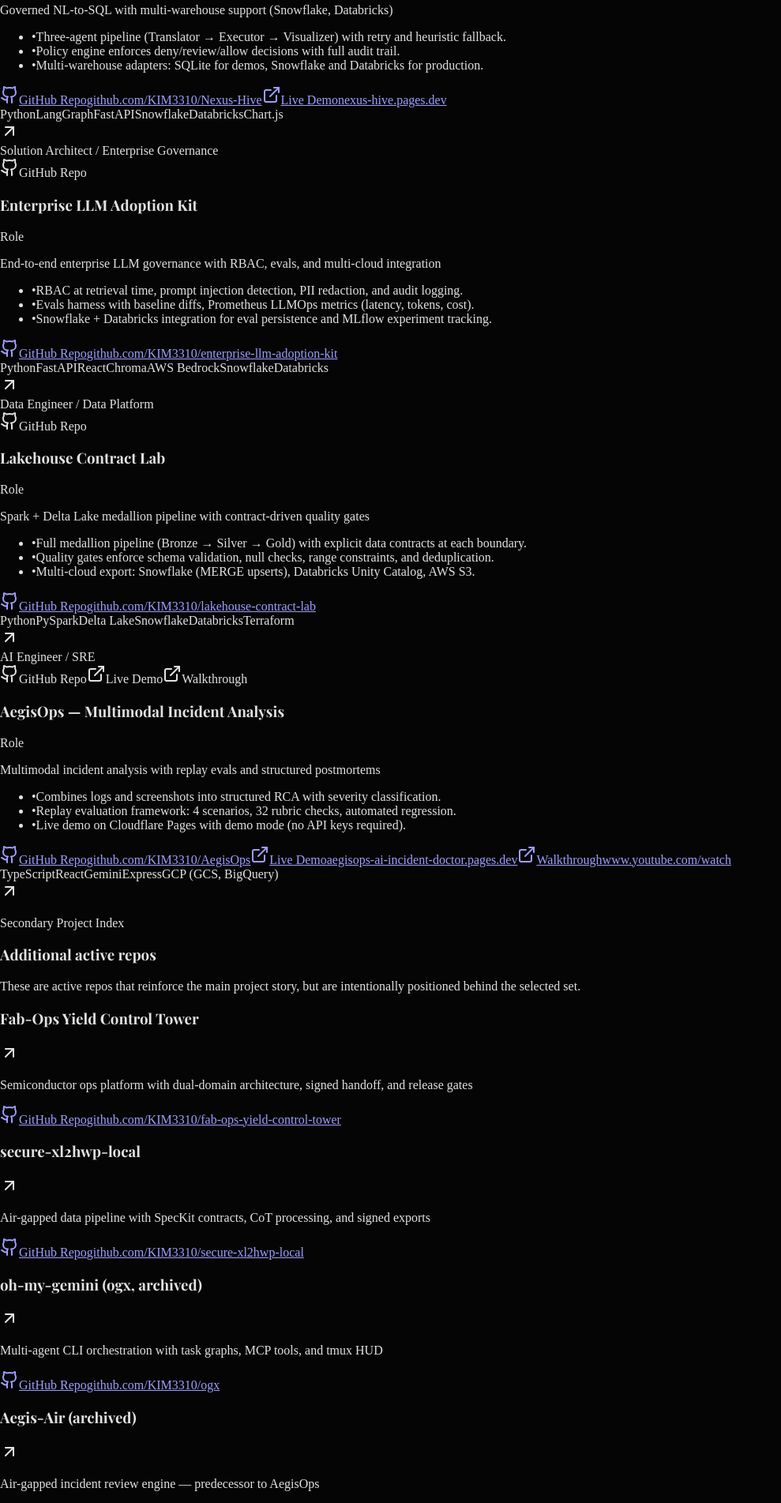
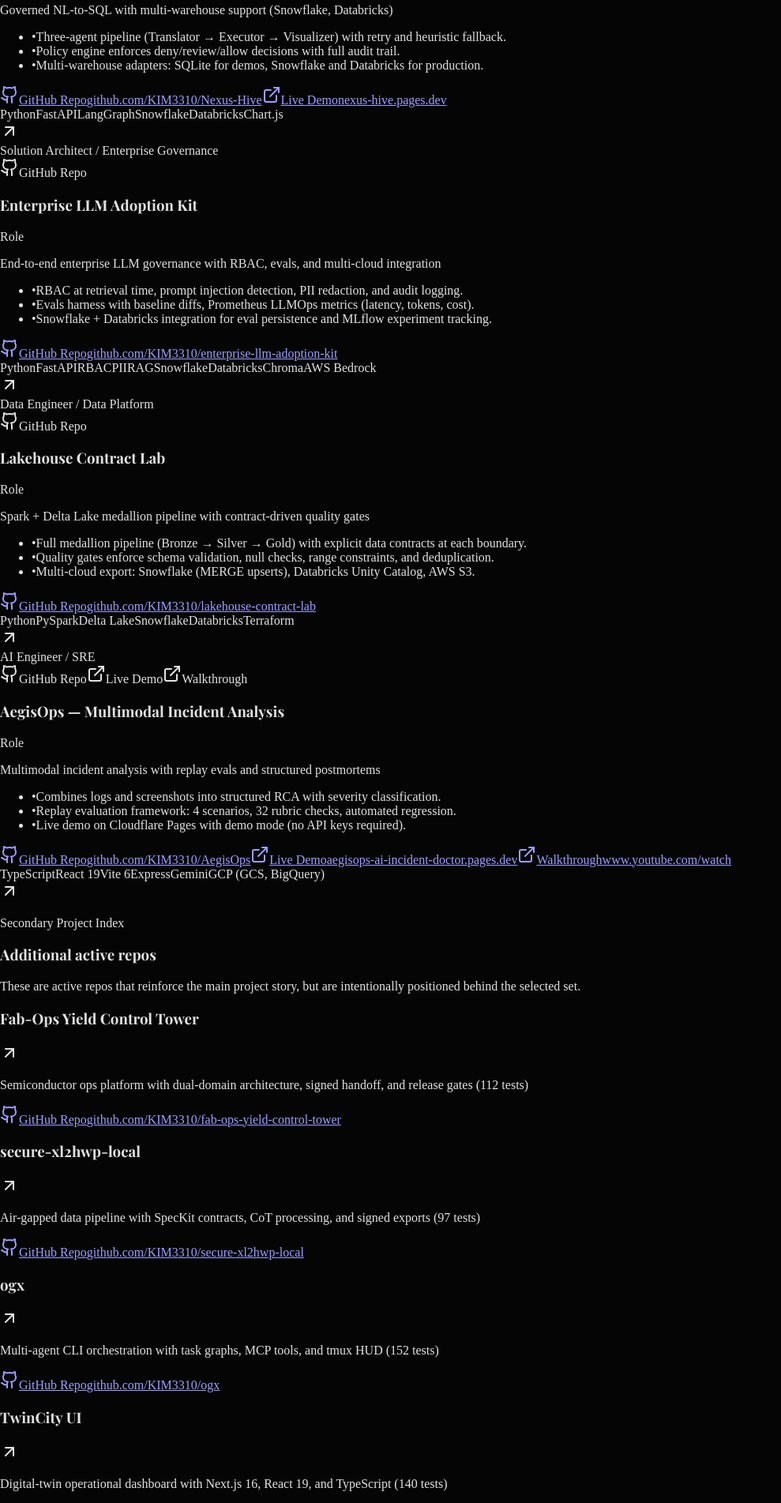
Before and after one commit to KIM3310/doeon-kim-portfolio, a React (Vite) app: page / in a window 1280 px wide. Shown: the part 3620-5523 px from the top of the page at 79% size, without its empty margins (0-989 px from the left). Built offline with nearby package versions, Linux system fonts and the light colour scheme; a web font is replaced by a local one.

Commit message:
feat: update portfolio with latest project stats (3,500+ tests across 22 repos)

```diff
--- a/constants.ts
+++ b/constants.ts
@@ -16,7 +16,7 @@ export const PROFILE: Profile = {
   linkedin: 'https://www.linkedin.com/in/doeon-kim-4742a2388',
   catchphrase: 'Reliable AI systems — from tool-calling middleware to governed data platforms',
   intro:
-    'I build production-grade AI systems with a focus on reliability, governance, and multi-cloud data platform integration. Core expertise spans tool-calling middleware (25% → 90% benchmark lift, npm published), LLM fine-tuning (QLoRA + BFCL evaluation), governed NL-to-SQL with Snowflake and Databricks adapters, enterprise LLM adoption with RBAC and audit trails, and lakehouse pipelines with contract-driven quality gates. 2,000+ tests across the portfolio.',
+    'I build production-grade AI systems with a focus on reliability, governance, and multi-cloud data platform integration. Core expertise spans tool-calling middleware (25% → 90% benchmark lift, npm published), LLM fine-tuning (QLoRA + BFCL evaluation), governed NL-to-SQL with Snowflake and Databricks adapters, enterprise LLM adoption with RBAC and audit trails, and lakehouse pipelines with contract-driven quality gates. 3,500+ tests across 22 repos.',
 };
 
 export const PORTFOLIO_LIVE_URL = 'https://kim3310.github.io/doeon-kim-portfolio/';
@@ -72,9 +72,9 @@ export const PROJECTS: Project[] = [
     achievements: [
       '90% success rate on 40-case benchmark with parser recovery, schema coercion, and bounded retries.',
       'Published as @ai-sdk-tool/parser on npm — composable AI SDK middleware for any provider.',
-      '1,713 tests, codecov integration, multi-cloud deployment (GCP Cloud Run, K8s, Vercel, Cloudflare).',
+      '1,720 tests, codecov integration, multi-cloud deployment (GCP Cloud Run, K8s, Vercel, Cloudflare).',
     ],
-    tech: ['TypeScript', 'AI SDK', 'Zod', 'OpenTelemetry', 'Prometheus', 'Kubernetes'],
+    tech: ['TypeScript', 'AI SDK', 'Vitest', 'Biome', 'Zod', 'OpenTelemetry', 'Prometheus', 'Kubernetes'],
     links: { demo: PRIMARY_PROOF_URL, github: 'https://github.com/KIM3310/stage-pilot', youtube: 'https://youtu.be/6trgTH1vX4M' },
   },
   {
@@ -85,8 +85,9 @@ export const PROJECTS: Project[] = [
       'Fine-tuned Qwen2.5-7B-Instruct with QLoRA (rank=16, 4-bit NF4) on 29K tool-calling examples.',
       'Evaluated against Berkeley Function-Calling Leaderboard — community benchmark, not self-built eval.',
       'Served via vLLM OpenAI-compatible endpoint, plugs directly into stage-pilot middleware.',
+      '108 tests covering data loading, LoRA merge, BFCL evaluation, and inference pipelines.',
     ],
-    tech: ['Python', 'PyTorch', 'PEFT/QLoRA', 'vLLM', 'HuggingFace', 'W&B'],
+    tech: ['Python', 'PyTorch', 'PEFT/QLoRA', 'BFCL', 'Kaggle T4', 'vLLM', 'HuggingFace', 'W&B'],
     links: { github: 'https://github.com/KIM3310/tool-call-finetune-lab' },
   },
   // --- Data Platform + AI ---
@@ -98,8 +99,9 @@ export const PROJECTS: Project[] = [
       'Three-agent pipeline (Translator → Executor → Visualizer) with retry and heuristic fallback.',
       'Policy engine enforces deny/review/allow decisions with full audit trail.',
       'Multi-warehouse adapters: SQLite for demos, Snowflake and Databricks for production.',
+      '166 tests covering agent orchestration, policy enforcement, and multi-warehouse adapters.',
     ],
-    tech: ['Python', 'LangGraph', 'FastAPI', 'Snowflake', 'Databricks', 'Chart.js'],
+    tech: ['Python', 'FastAPI', 'LangGraph', 'Snowflake', 'Databricks', 'Chart.js'],
     links: { github: 'https://github.com/KIM3310/Nexus-Hive', demo: 'https://nexus-hive.pages.dev' },
   },
   // --- Solution Architect ---
@@ -111,8 +113,9 @@ export const PROJECTS: Project[] = [
       'RBAC at retrieval time, prompt injection detection, PII redaction, and audit logging.',
       'Evals harness with baseline diffs, Prometheus LLMOps metrics (latency, tokens, cost).',
       'Snowflake + Databricks integration for eval persistence and MLflow experiment tracking.',
+      '240 tests covering RBAC, PII redaction, RAG retrieval, and eval harness pipelines.',
     ],
-    tech: ['Python', 'FastAPI', 'React', 'Chroma', 'AWS Bedrock', 'Snowflake', 'Databricks'],
+    tech: ['Python', 'FastAPI', 'RBAC', 'PII', 'RAG', 'Snowflake', 'Databricks', 'Chroma', 'AWS Bedrock'],
     links: { github: 'https://github.com/KIM3310/enterprise-llm-adoption-kit' },
   },
   // --- Data Engineering ---
@@ -124,6 +127,7 @@ export const PROJECTS: Project[] = [
       'Full medallion pipeline (Bronze → Silver → Gold) with explicit data contracts at each boundary.',
       'Quality gates enforce schema validation, null checks, range constraints, and deduplication.',
       'Multi-cloud export: Snowflake (MERGE upserts), Databricks Unity Catalog, AWS S3.',
+      '81 tests covering medallion pipeline stages, contract validation, and multi-cloud exports.',
     ],
     tech: ['Python', 'PySpark', 'Delta Lake', 'Snowflake', 'Databricks', 'Terraform'],
     links: { github: 'https://github.com/KIM3310/lakehouse-contract-lab' },
@@ -137,20 +141,29 @@ export const PROJECTS: Project[] = [
       'Combines logs and screenshots into structured RCA with severity classification.',
       'Replay evaluation framework: 4 scenarios, 32 rubric checks, automated regression.',
       'Live demo on Cloudflare Pages with demo mode (no API keys required).',
+      '169 tests covering multimodal analysis, replay evaluation, and postmortem generation.',
     ],
-    tech: ['TypeScript', 'React', 'Gemini', 'Express', 'GCP (GCS, BigQuery)'],
+    tech: ['TypeScript', 'React 19', 'Vite 6', 'Express', 'Gemini', 'GCP (GCS, BigQuery)'],
     links: { demo: 'https://aegisops-ai-incident-doctor.pages.dev', github: 'https://github.com/KIM3310/AegisOps', youtube: 'https://www.youtube.com/watch?v=FOcjPcMheIg' },
   },
 ];
 
 export const SECONDARY_PROJECTS: SecondaryProject[] = [
-  { title: 'Fab-Ops Yield Control Tower', focus: 'Semiconductor ops platform with dual-domain architecture, signed handoff, and release gates', github: 'https://github.com/KIM3310/fab-ops-yield-control-tower' },
-  { title: 'secure-xl2hwp-local', focus: 'Air-gapped data pipeline with SpecKit contracts, CoT processing, and signed exports', github: 'https://github.com/KIM3310/secure-xl2hwp-local' },
-  { title: 'oh-my-gemini (ogx, archived)', focus: 'Multi-agent CLI orchestration with task graphs, MCP tools, and tmux HUD', github: 'https://github.com/KIM3310/ogx' },
-  { title: 'Aegis-Air (archived)', focus: 'Air-gapped incident review engine — predecessor to AegisOps', github: 'https://github.com/KIM3310/Aegis-Air', demo: 'https://aegis-air.pages.dev' },
-  { title: 'Quantum Workbench', focus: 'Multi-backend quantum computing: Qiskit, Braket, real IBM hardware verification', github: QUANTUM_WORKFLOW_URL },
-  { title: 'The Logistics Prophet (archived)', focus: 'ML logistics control tower with SHAP explainability and RDF ontology', github: 'https://github.com/KIM3310/the-logistics-prophet', demo: 'https://the-logistics-prophet.pages.dev' },
-  { title: 'Finance Review Platform (archived)', focus: 'Domain-driven finance platform: quant signals, risk posture, advisory review', github: 'https://github.com/KIM3310/signal-risk-lab', demo: 'https://kim3310.github.io/signal-risk-lab/' },
+  { title: 'Fab-Ops Yield Control Tower', focus: 'Semiconductor ops platform with dual-domain architecture, signed handoff, and release gates (112 tests)', github: 'https://github.com/KIM3310/fab-ops-yield-control-tower' },
+  { title: 'secure-xl2hwp-local', focus: 'Air-gapped data pipeline with SpecKit contracts, CoT processing, and signed exports (97 tests)', github: 'https://github.com/KIM3310/secure-xl2hwp-local' },
+  { title: 'ogx', focus: 'Multi-agent CLI orchestration with task graphs, MCP tools, and tmux HUD (152 tests)', github: 'https://github.com/KIM3310/ogx' },
+  { title: 'TwinCity UI', focus: 'Digital-twin operational dashboard with Next.js 16, React 19, and TypeScript (140 tests)', github: 'https://github.com/KIM3310/twincity-ui', demo: 'https://twincity-ui.pages.dev' },
+  { title: 'the-savior', focus: 'Node.js automation toolkit with Biome linting and structured task runners (86 tests)', github: 'https://github.com/KIM3310/the-savior' },
+  { title: 'Quantum Workbench', focus: 'Multi-backend quantum computing: Qiskit, Amazon Braket, real IBM hardware verification (65 tests)', github: QUANTUM_WORKFLOW_URL },
+  { title: 'Aegis-Air (archived)', focus: 'Air-gapped incident review engine — predecessor to AegisOps (79 tests)', github: 'https://github.com/KIM3310/Aegis-Air', demo: 'https://aegis-air.pages.dev' },
+  { title: 'The Logistics Prophet (archived)', focus: 'ML logistics control tower with SHAP explainability and RDF ontology (112 tests)', github: 'https://github.com/KIM3310/the-logistics-prophet', demo: 'https://the-logistics-prophet.pages.dev' },
+  { title: 'Finance Review Platform (archived)', focus: 'Domain-driven finance platform: quant signals, risk posture, advisory review (43 tests)', github: 'https://github.com/KIM3310/signal-risk-lab', demo: 'https://kim3310.github.io/signal-risk-lab/' },
+  { title: 'SteadyTap', focus: 'Swift/SwiftUI mobile app with Python FastAPI backend (12 tests)', github: 'https://github.com/KIM3310/SteadyTap' },
+  { title: 'beaver-study-orchestrator', focus: 'Study workflow orchestration with Python FastAPI (40 tests)', github: 'https://github.com/KIM3310/beaver-study-orchestrator' },
+  { title: 'dream-interpretation-pages', focus: 'TypeScript + Vite app deployed on Cloudflare Pages (build pass)', github: 'https://github.com/KIM3310/dream-interpretation-pages' },
+  { title: 'dv-regression-lab', focus: 'Data validation and regression testing platform with Python FastAPI (31 tests)', github: 'https://github.com/KIM3310/dv-regression-lab' },
+  { title: 'ecotide', focus: 'Swift/SwiftUI app with Capacitor cross-platform support (build pass)', github: 'https://github.com/KIM3310/ecotide' },
+  { title: 'kbbq-idle-unity', focus: 'Unity/C# idle game with Python FastAPI backend (9 tests)', github: 'https://github.com/KIM3310/kbbq-idle-unity' },
 ];
 
 export const PORTFOLIO_TRUTH_LEDGER: RepoTruthEntry[] = [
@@ -243,10 +256,10 @@ export const CERTIFICATIONS: Certification[] = [
 ];
 
 export const PORTFOLIO_RUNTIME_META = [
-  { label: 'Scope', value: '6 flagship systems + 7 extended projects' },
+  { label: 'Scope', value: '6 flagship systems + 15 extended projects across 22 repos' },
   { label: 'Stack', value: 'React 19 + Vite 6' },
   { label: 'Focus', value: 'AI Reliability / Data Platform / Enterprise Governance' },
-  { label: 'Tests', value: '2,000+ tests across portfolio' },
+  { label: 'Tests', value: '3,500+ tests across 22 repos' },
   { label: 'Public Proof', value: 'Public repos + npm package + live demos' },
   { label: 'Portfolio URL', value: 'kim3310.github.io/doeon-kim-portfolio' },
 ];
```
